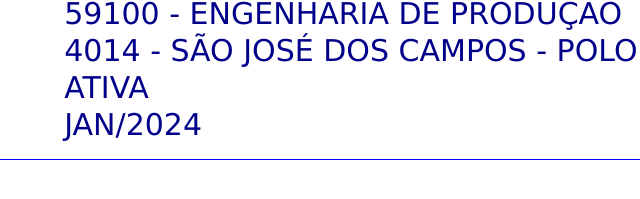
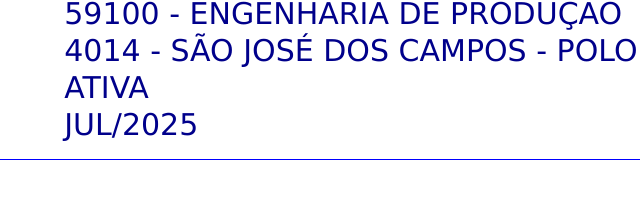
Before and after one commit to gabrieleof/ariel, a plain HTML site: page index.html in a window 1280 px wide. Shown: the part 555-754 px from the top of the page, 302-942 px from the left. Drawn offline with Linux system fonts and the light colour scheme.

Commit message:
Update index.html

```diff
--- a/index.html
+++ b/index.html
@@ -49,7 +49,7 @@
                 </tr>
                 <tr>
                     <td style="width:30px;"><b>Validade:</b></td>
-                    <td style="text-transform: uppercase;">JAN/2024</td>
+                    <td style="text-transform: uppercase;">JUL/2025</td>
                 </tr>
                 <tr>
                     <td colspan="2"><hr noshade="" color="blue" size="1"></td>
```
